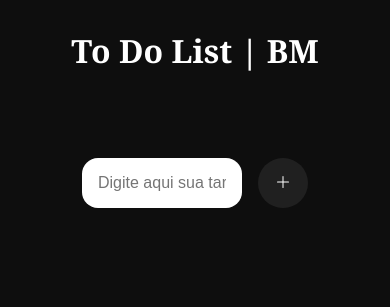
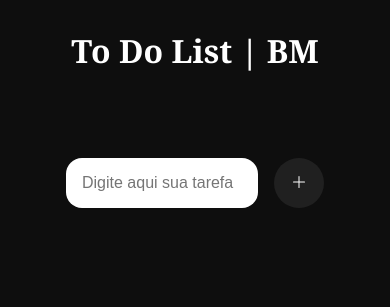
Before and after one commit to DevBryan1/To-Do-List, a plain HTML site: page index.html in a window 390 px wide. Drawn offline with Linux system fonts and the light colour scheme.

Commit message:
blablabla

```diff
--- a/style.css
+++ b/style.css
@@ -102,8 +102,11 @@ body{
 #btn-ok:hover{
     background-color: var(--color-green2);
 }
-@media(max-width:597px) {
+@media(max-width:454px) {
     #input-new-task {
-        width: 8rem;
+        width: 10rem;
+        display: flex;
+        align-items: center;
+
     }
 }
```
